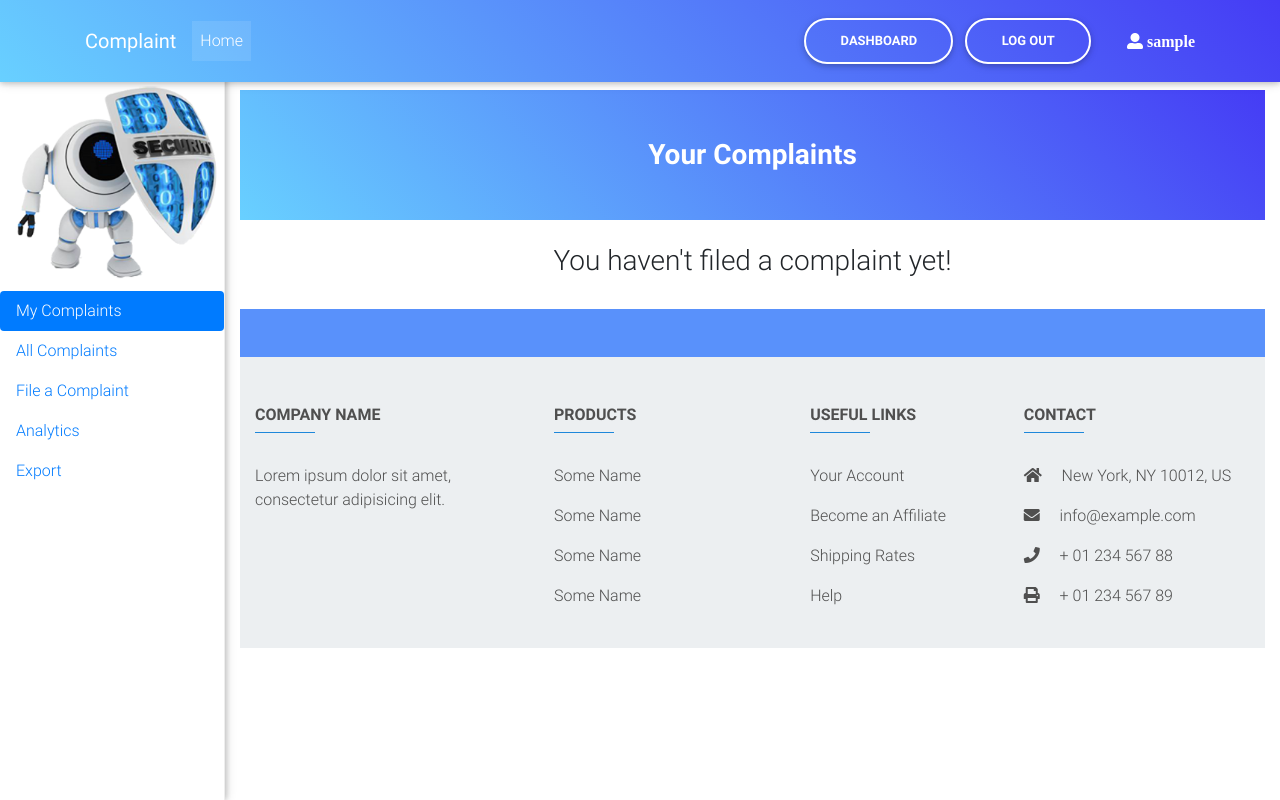
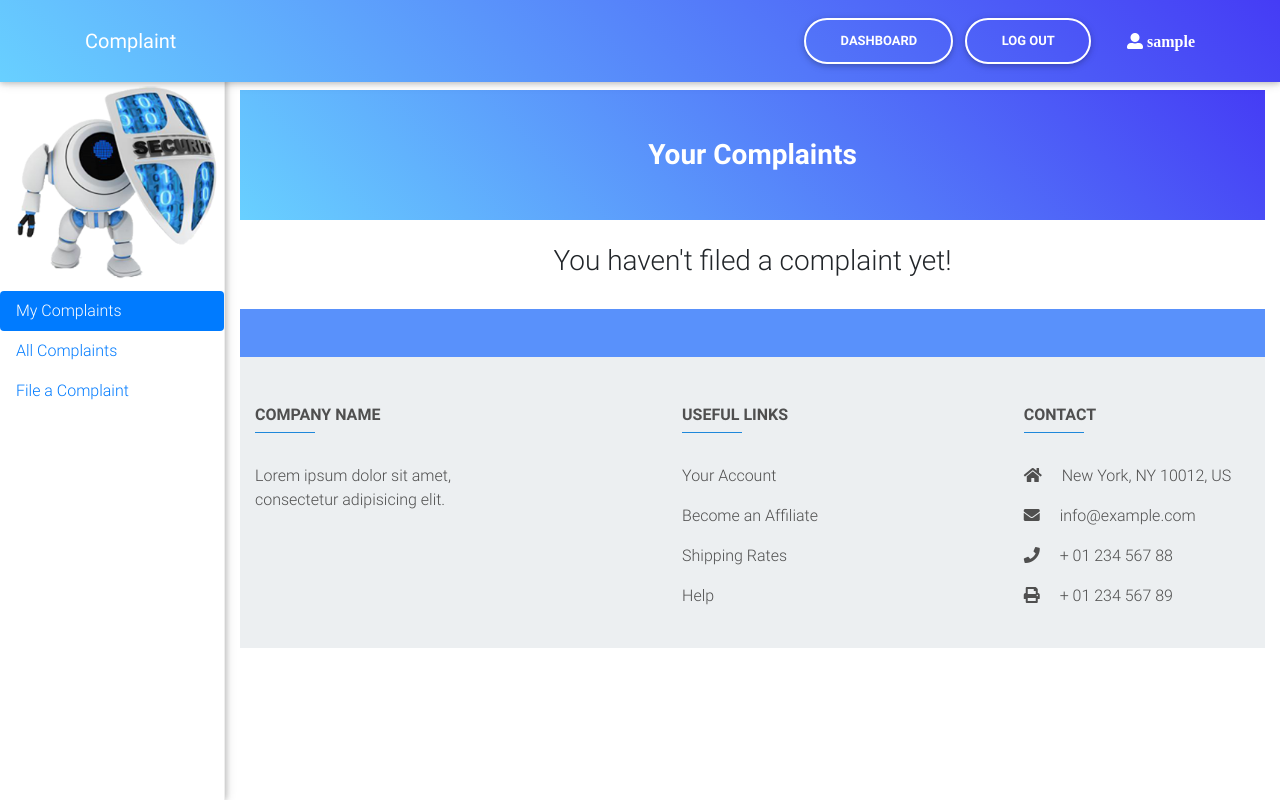
Before and after one commit to Sanji515/Abhikalpan-Hackathon, a Django app: page /dashboard/ in a window 1280 px wide. Run offline with Django 3.2, Linux system fonts and the light colour scheme; the visitor is signed in with stand-in values (Sample User, id 1); data that the repository does not hold is empty; some libraries are stand-ins or nearby versions.

Commit message:
removed unnessary information

```diff
--- a/templates/globals/footer.html
+++ b/templates/globals/footer.html
@@ -23,17 +23,6 @@
                             adipisicing elit.</p>
                     </div>
                     <!--/.First column-->
-
-                    <!--Second column-->
-                    <div class="col-md-2 col-lg-2 col-xl-2 mx-auto mb-4 dark-grey-text">
-                        <h6 class="text-uppercase font-weight-bold"><strong>Products</strong></h6>
-                        <hr class="blue mb-4 mt-0 d-inline-block mx-auto" style="width: 60px;">
-                        <p><a href="#!" class="dark-grey-text">Some Name</a></p>
-                        <p><a href="#!" class="dark-grey-text">Some Name</a></p>
-                        <p><a href="#!" class="dark-grey-text">Some Name</a></p>
-                        <p><a href="#!" class="dark-grey-text">Some Name</a></p>
-                    </div>
-                    <!--/.Second column-->
 
                     <!--Third column-->
                     <div class="col-md-3 col-lg-2 col-xl-2 mx-auto mb-4 dark-grey-text">
--- a/templates/globals/navbar.html
+++ b/templates/globals/navbar.html
@@ -13,20 +13,18 @@
 {% endblock %}
 <nav id="navbar" class="navbar navbar-expand-lg navbar-dark fixed-top scrolling-navbar">
     <div class="container">
-        <a class="navbar-brand" href="#"><strong>Complaint</strong></a>
+        <a class="navbar-brand" href="{% url 'index:index'%}"><strong>Complaint</strong></a>
         <button class="navbar-toggler" type="button" data-toggle="collapse" data-target="#navbarSupportedContent-7" aria-controls="navbarSupportedContent-7"
             aria-expanded="false" aria-label="Toggle navigation">
             <span class="navbar-toggler-icon"></span>
         </button>
         <div class="collapse navbar-collapse" id="navbarSupportedContent-7">
-            <ul class="navbar-nav mr-auto">
-                <li class="nav-item active">
-                    <a class="nav-link" href="{% url 'index:index'%}">Home</a>
-                </li>
-            </ul>
+
             {% if request.user.is_authenticated %}
+            <ul class="navbar-nav ml-auto">
                 <a href="{% url 'index:dashboard'%}" class="btn btn-outline-white btn-rounded font-weight-bold wow fadeInLeft">Dashboard</a>
                 <a href="{% url 'index:logout'%}" class="btn btn-outline-white btn-rounded font-weight-bold wow fadeInLeft">Log Out</a>
+            </ul>
             {% else %}
                 <ul class="navbar-nav ml-auto">
                   <a onclick="toggleLogin()" class="btn btn-white btn-rounded blue-text font-weight-bold ml-lg-0 wow fadeInLeft" data-wow-delay="0.3s">Login</a>
--- a/templates/index/dashboard.html
+++ b/templates/index/dashboard.html
@@ -241,12 +241,6 @@
 						<li class="nav-item">
 							<a class="nav-link" data-toggle="tab" href="#new_complaint">File a Complaint</a>
 						</li>
-						<li class="nav-item">
-							<a class="nav-link" data-toggle="tab" href="#start">Analytics</a>
-						</li>
-						<li class="nav-item">
-							<a class="nav-link" data-toggle="tab" href="#start">Export</a>
-						</li>
 					</ul>
 				</div>
 
@@ -465,6 +459,7 @@ function downloadJSAtOnload() {
     							}
     						}
     					}
+
     					$('#complaint-form').css({'display': 'none'});
     					$('#result-tab').css({'display': 'block'});
     					$('#filter-tab').css({'display': 'block'});
```
